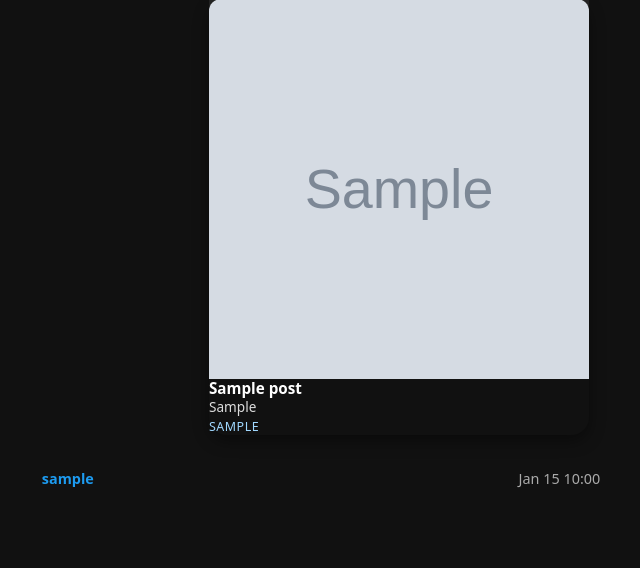
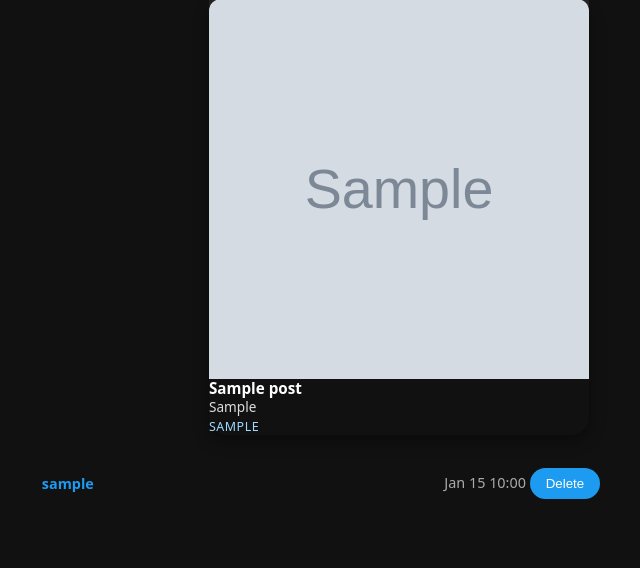
Before and after one commit to dygitalgraffiti/earshot-app, a Flask app: page /feed/following in a window 1280 px wide. Shown: the part 131-699 px from the top of the page, without its empty margins (319-959 px from the left). Run offline with Flask 3, Linux system fonts and the light colour scheme; the visitor is signed in with stand-in values (Sample User, id 1); tables that the repository leaves empty hold one stand-in row (values such as "Sample post"); grey boxes marked "Sample" are stand-in pictures; some libraries are stand-ins or nearby versions.

Commit message:
Update post_list.html

```diff
--- a/templates/post_list.html
+++ b/templates/post_list.html
@@ -23,9 +23,13 @@
 </div>
   </a>
 
-  <div class="post-header">
-    <a href="{{ url_for('profile', username=p.username) }}" class="username">{{ p.username }}</a>
+<div class="post-header">
+  <a href="{{ url_for('profile', username=p.username) }}" class="username">{{ p.username }}</a>
+  <div class="post-actions">
     <span class="time">{{ p.timestamp.strftime('%b %d %H:%M') }}</span>
+    {% if p.is_mine %}
+      <button onclick="deletePost({{ p.id }})" class="delete-btn">Delete</button>
+    {% endif %}
   </div>
 </div>
 {% else %}
```
